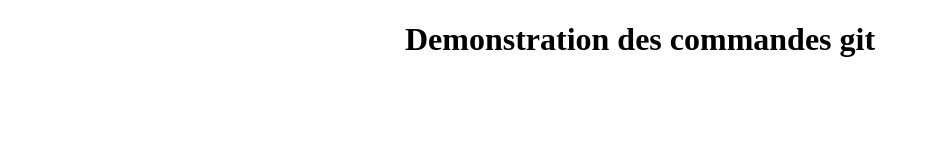
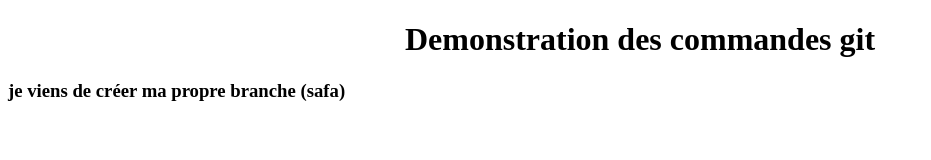
Before and after one commit to Safachakroun/demogit, a plain HTML site: page index.html in a window 1280 px wide. Shown: the whole page, without its empty margins (0-931 px from the left). Drawn offline with Linux system fonts and the light colour scheme.

Commit message:
ajout de h3 dans fichier index

```diff
--- a/index.html
+++ b/index.html
@@ -10,5 +10,7 @@
     <center>
         <h1>Demonstration des commandes git</h1>
     </center>
+
+    <h3>je viens de créer ma propre branche (safa)</h3>
 </body>
 </html>
```
